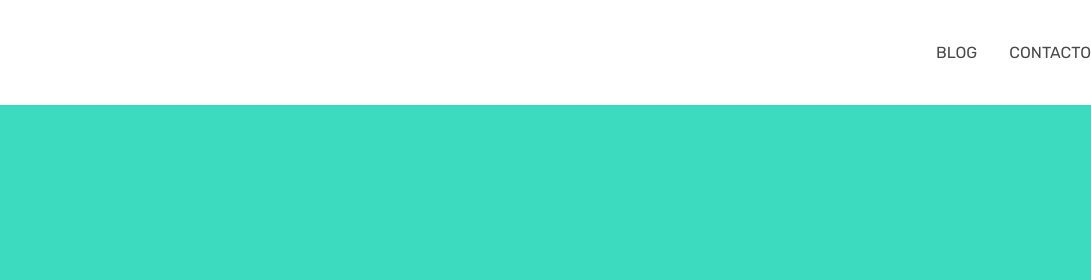
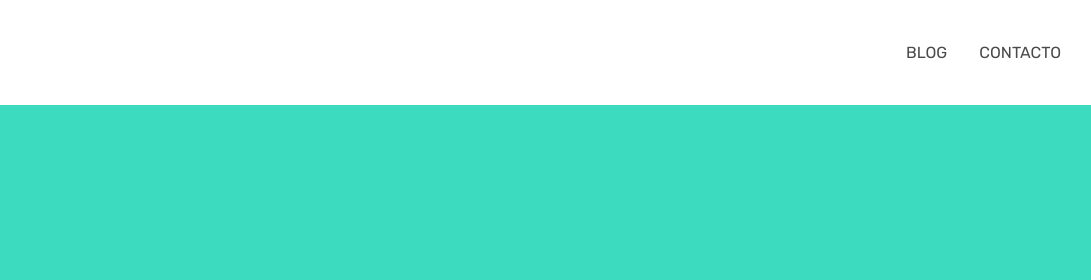
Before and after one commit to valerialp/f-m1-evaluacion-intermedia-valerialp, a plain HTML site: page index.html in a window 1280 px wide. Shown: the top 280 px of the page, 189-1280 px from the left. Drawn offline with Linux system fonts and the light colour scheme.

Commit message:
margin nav

```diff
--- a/style.css
+++ b/style.css
@@ -70,5 +70,8 @@ body{
         margin-bottom: 0px;
         margin-left: 30px;
     }
+    .nav{
+        margin-right: 30px;
+    }
 
 }
```
